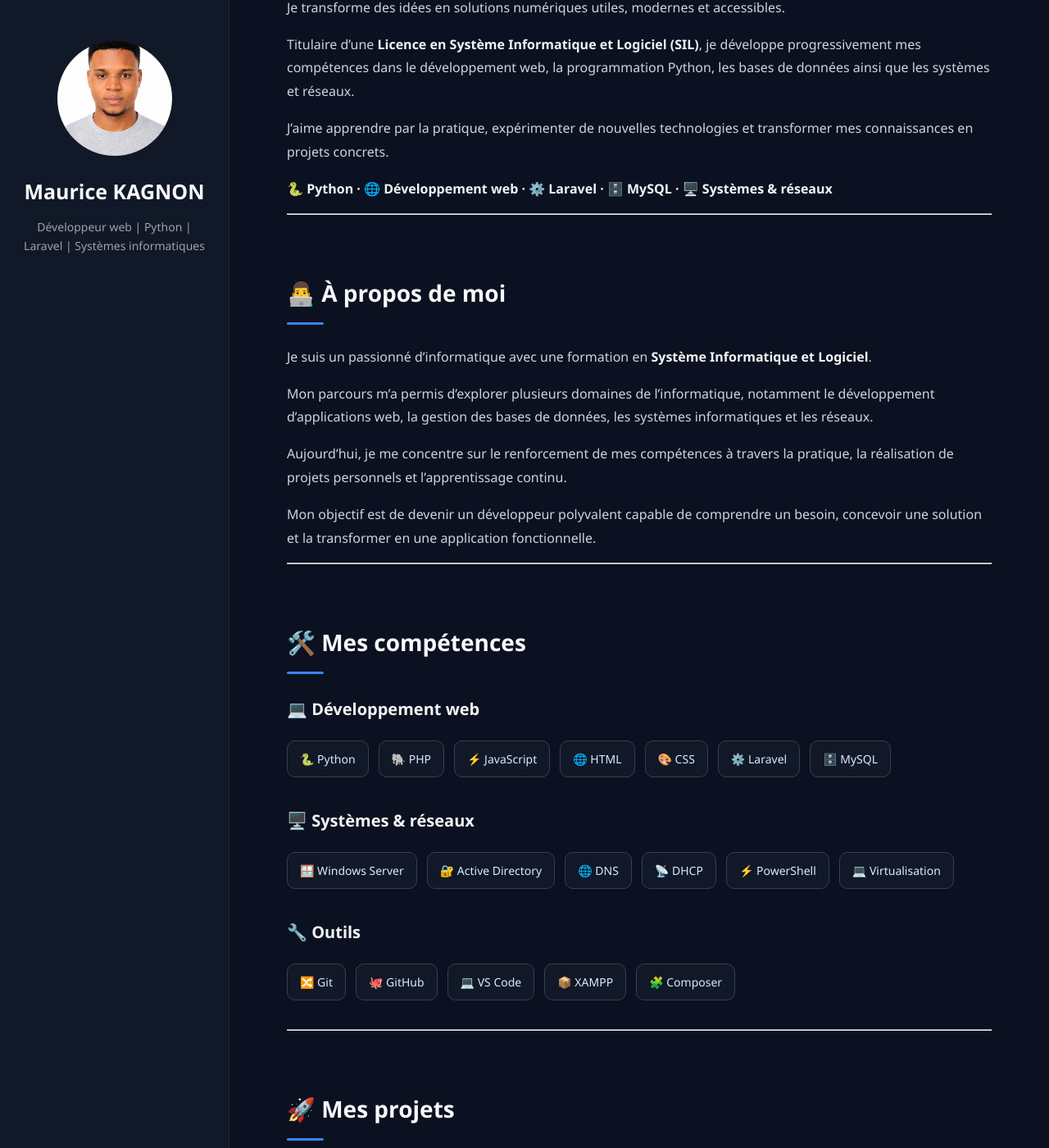
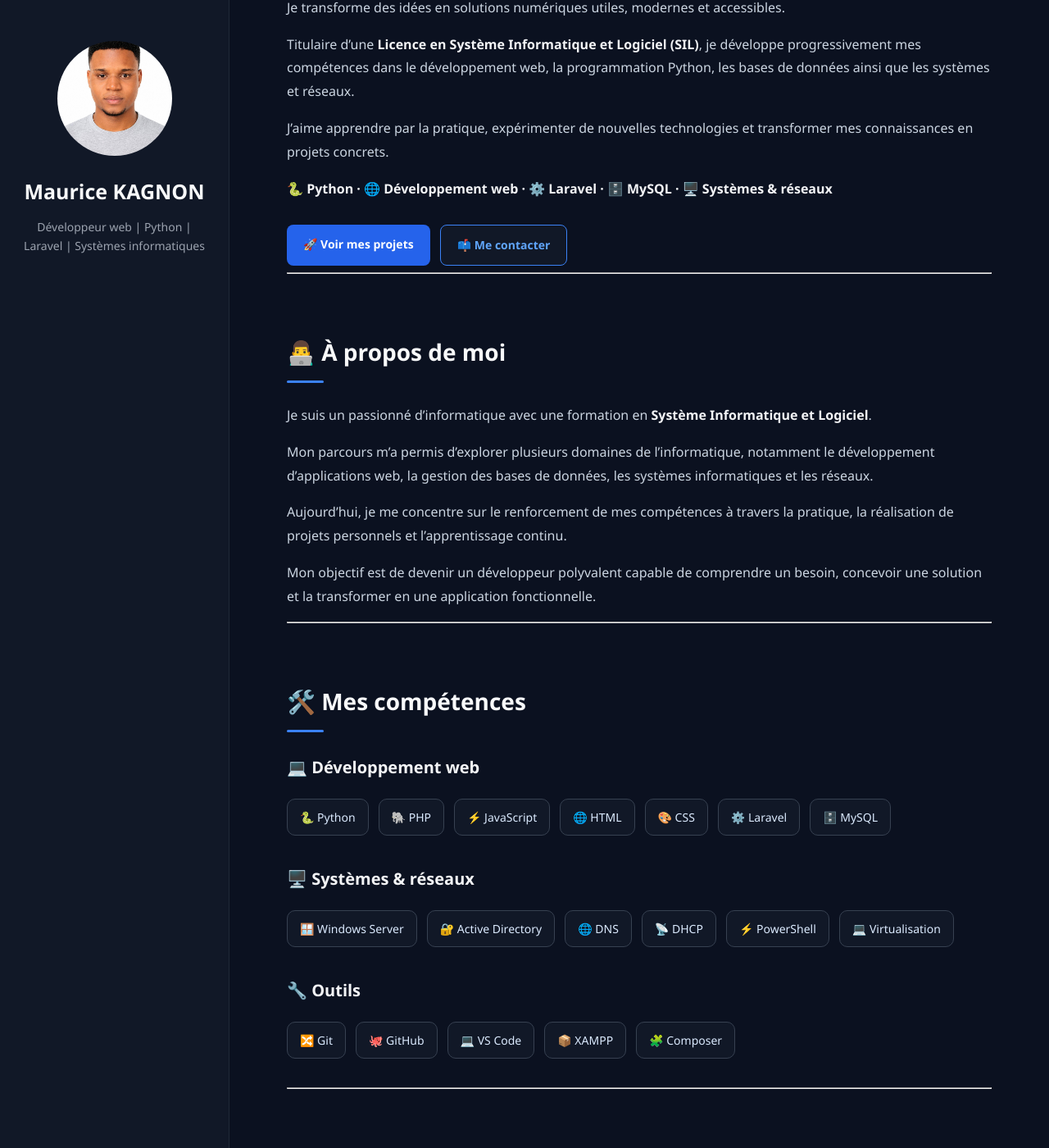
Before and after one commit to JacquesMaurice/maurice-kagnon.github.io, a Jekyll site: the page built from index.md, in a window 1280 px wide and 1400 px high, scrolled down 279 px. Shown: the whole window at 82% size. Built offline with Jekyll 4.4.1, drawn with Linux system fonts in a browser that asks for light colours; our own code applies the rules of GitHub Pages for plain Markdown files.

Commit message:
Amelioration de l'accueil

```diff
--- a/assets/css/style.css
+++ b/assets/css/style.css
@@ -434,3 +434,15 @@ body {
     font-size: 13px;
   }
 }
+.content blockquote:first-of-type {
+  margin: 25px 0;
+  padding: 12px 18px;
+
+  border-left: 3px solid #3b82f6;
+
+  background: #111827;
+
+  color: #93c5fd;
+
+  border-radius: 0 8px 8px 0;
+}
--- a/index.md
+++ b/index.md
@@ -13,6 +13,17 @@ Titulaire d'une **Licence en Système Informatique et Logiciel (SIL)**, je déve
 J'aime apprendre par la pratique, expérimenter de nouvelles technologies et transformer mes connaissances en projets concrets.
 
 **🐍 Python · 🌐 Développement web · ⚙️ Laravel · 🗄️ MySQL · 🖥️ Systèmes & réseaux**
+<div class="hero-buttons">
+
+<a href="#mes-projets" class="btn btn-primary">
+🚀 Voir mes projets
+</a>
+
+<a href="#me-contacter" class="btn btn-secondary">
+📫 Me contacter
+</a>
+
+</div>
 
 ---
 
```
